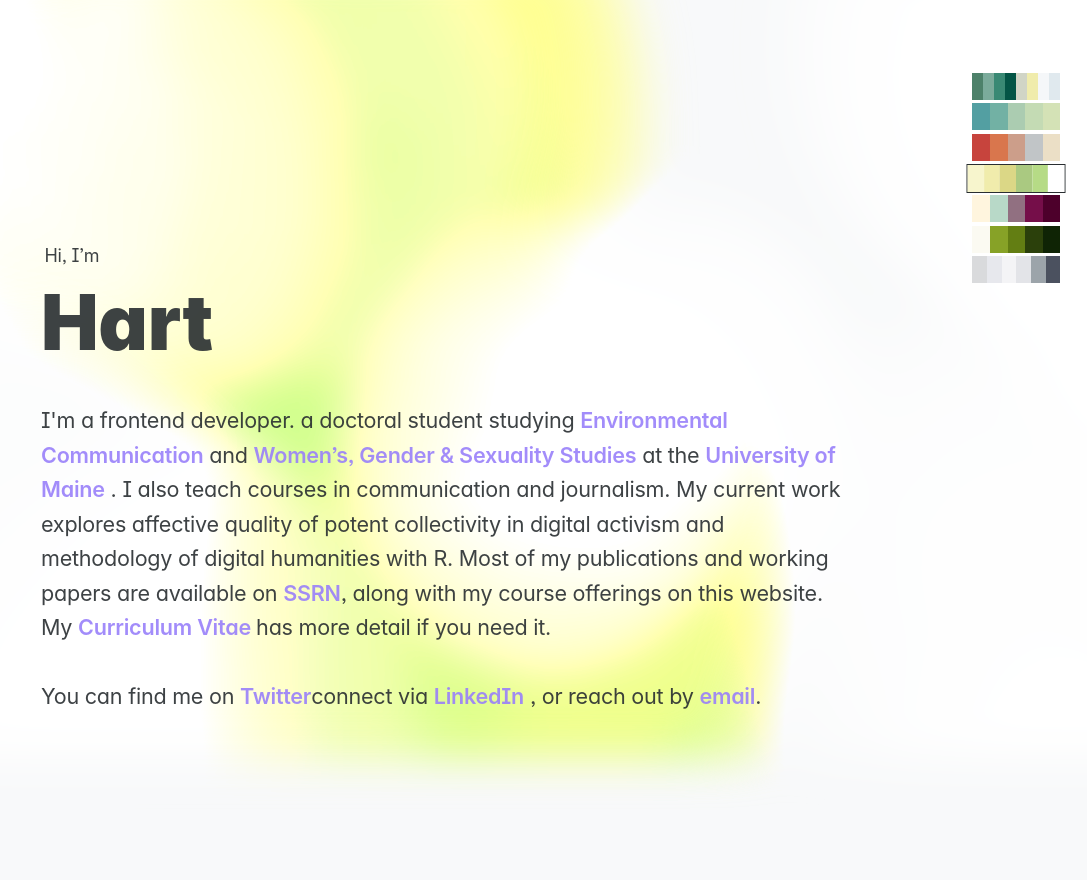
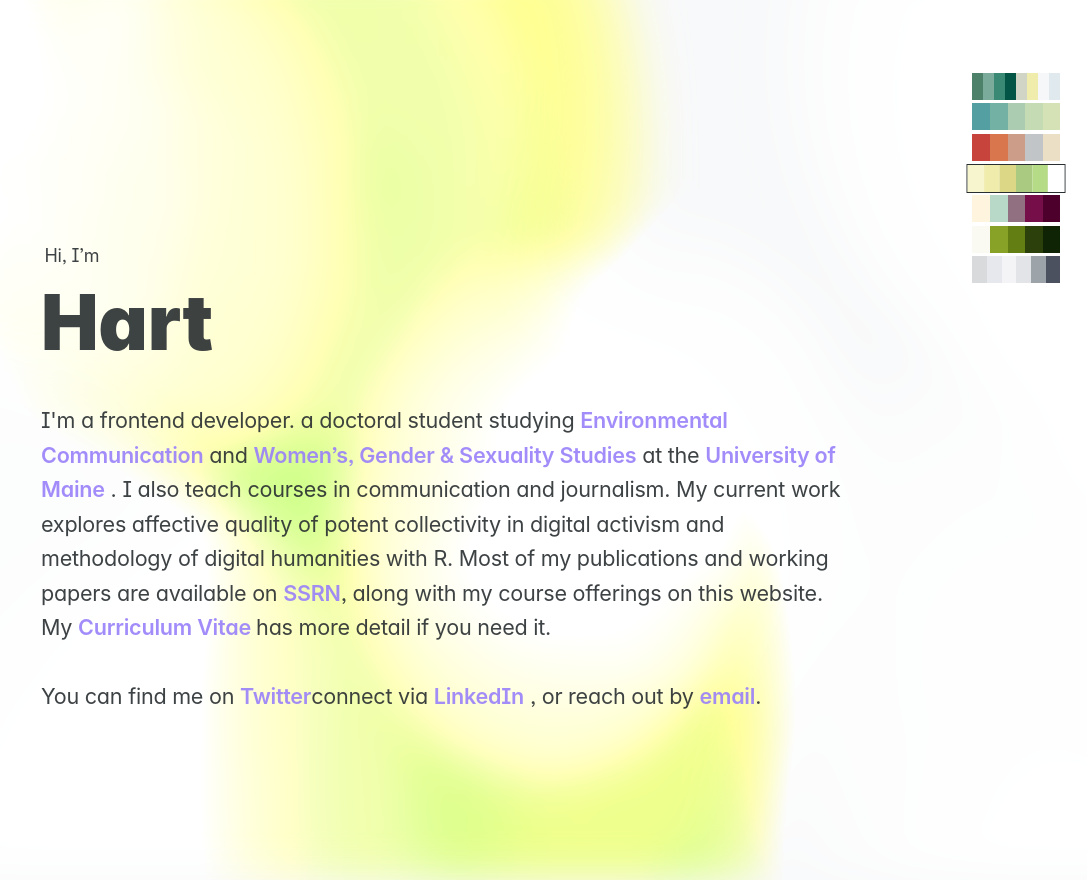
Before and after one commit to aghwotu/react-blog, a React (Create React App) app: page / in a window 1280 px wide. Shown: the whole page, without its empty margins (193-1280 px from the left). Built offline with nearby package versions, Linux system fonts and the light colour scheme; a web font is replaced by a local one.

Commit message:
Update HomeHeader.scss

```diff
--- a/src/components/Home/HomeHeader/HomeHeader.scss
+++ b/src/components/Home/HomeHeader/HomeHeader.scss
@@ -38,7 +38,7 @@
 }
 
 .HomeHeader__watercolor-canvas {
-  height: 100vh;
+  height: 115vh;
   width: 110vw;
   margin: -5vh -5vw;
 }
```
